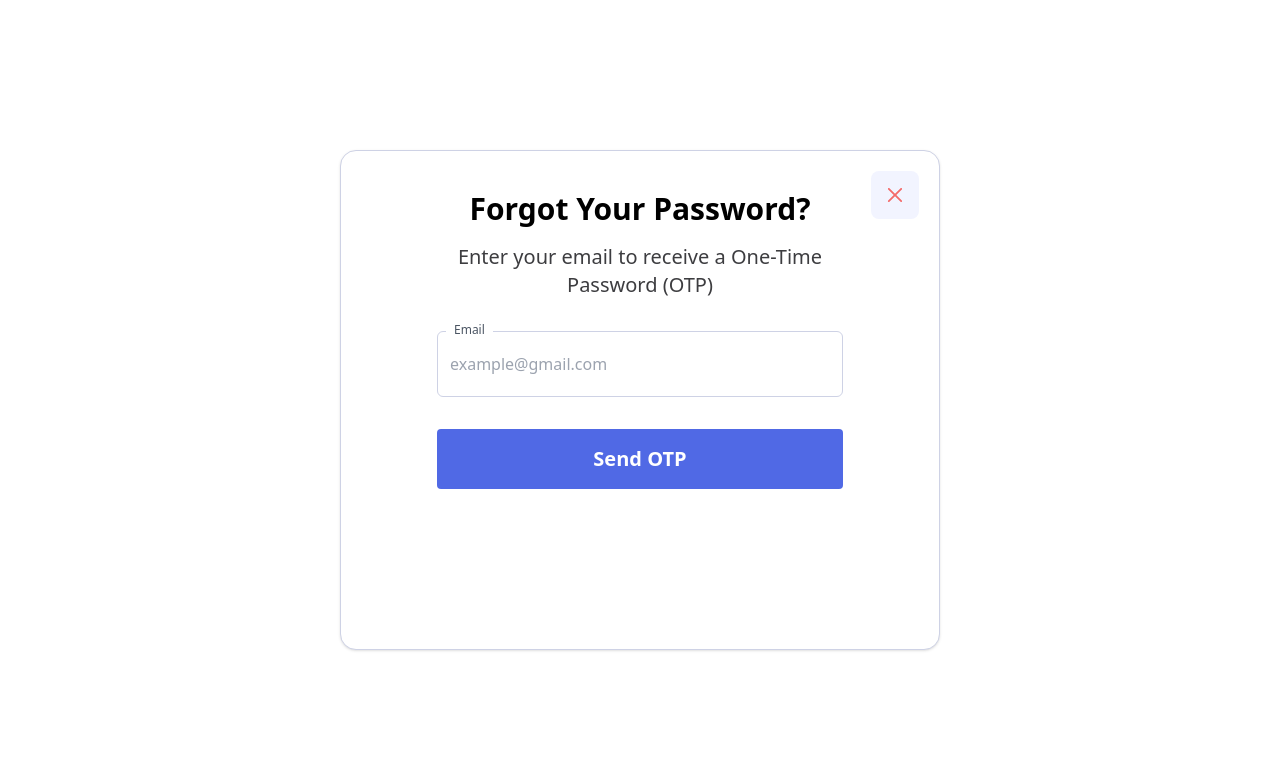
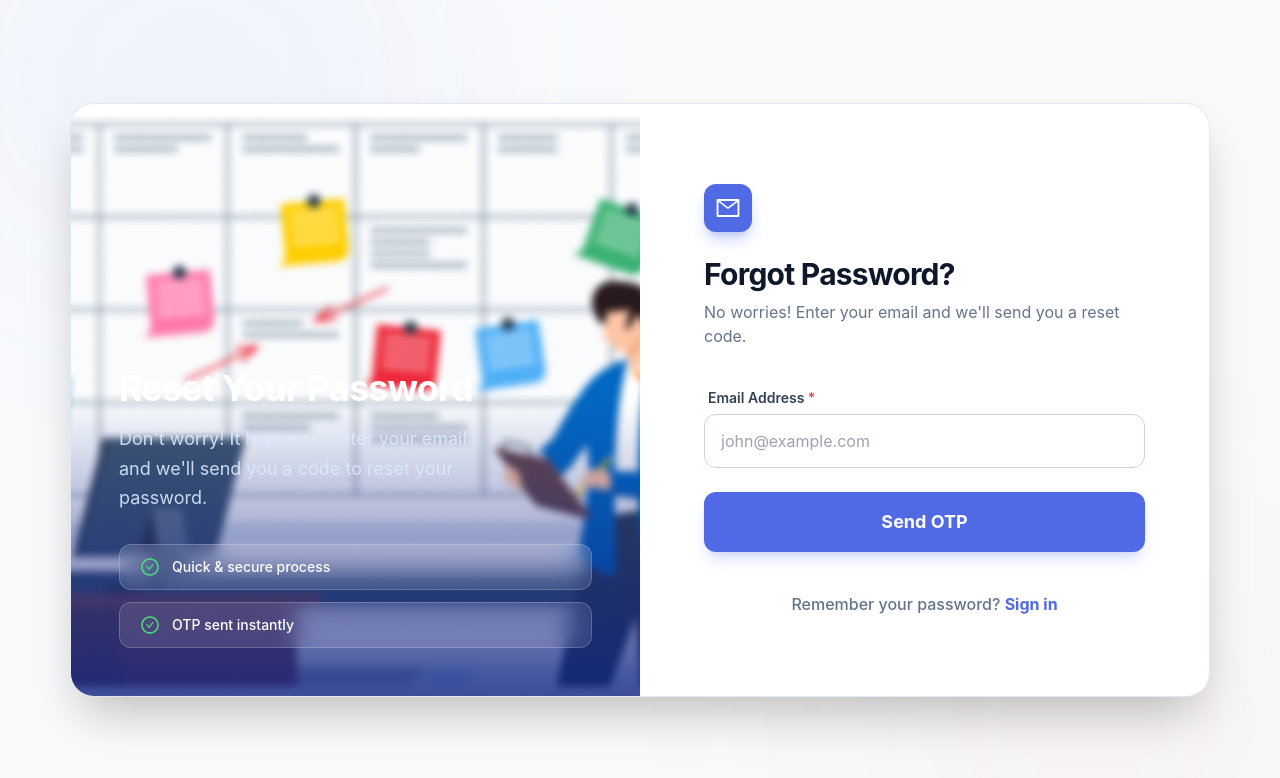
Before and after one commit to faioperation/Timesheet-management-system-full-projects, a React (Vite) app: page /forgot-password in a window 1280 px wide. Shown: the top 778 px of the page. Built offline with nearby package versions, Linux system fonts and the light colour scheme; no server answers.

Commit message:
Authentication completed

```diff
--- a/src/pages/auth/ForgotPassword.jsx
+++ b/src/pages/auth/ForgotPassword.jsx
@@ -1,10 +1,9 @@
-import { Link } from "react-router-dom";
+import { Link, useNavigate } from "react-router-dom";
 import React, { useState } from "react";
-import { RxCross2 } from "react-icons/rx";
 import { useForm } from "react-hook-form";
-import { useNavigate } from "react-router-dom";
 import { apiFetch } from "../../libs/apiFetch";
 import { toast, ToastContainer } from "react-toastify";
+import { AiOutlineCheckCircle, AiOutlineMail } from "react-icons/ai";
 
 export default function ForgotPassword() {
     const navigate = useNavigate();
@@ -32,8 +31,8 @@ export default function ForgotPassword() {
                 toast.success(result.message || "OTP sent successfully to your email", {
                     position: "top-right",
                     autoClose: 3000,
+                    theme: "colored"
                 });
-                // Store email for next step if needed
                 localStorage.setItem('reset_email', formData.email);
                 setTimeout(() => {
                     navigate("/verify-otp");
@@ -42,6 +41,7 @@ export default function ForgotPassword() {
                 toast.error(result.message || "Failed to send OTP", {
                     position: "top-right",
                     autoClose: 3000,
+                    theme: "colored"
                 });
             }
         } catch (error) {
@@ -49,6 +49,7 @@ export default function ForgotPassword() {
             toast.error(`Error: ${error.message || "An unexpected error occurred"}`, {
                 position: "top-right",
                 autoClose: 5000,
+                theme: "colored"
             });
         } finally {
             setIsLoading(false);
@@ -56,30 +57,62 @@ export default function ForgotPassword() {
     };
 
     return (
-        <div className="h-screen flex justify-center items-center text-black p-4">
-            <ToastContainer  />
-            <div className="bg-[#FFFFFF] w-full max-w-[600px] min-h-[500px] max-h-[600px] h-auto z-10 border border-[#CED2E5] shadow relative rounded-[16px] overflow-auto">
-                <Link to={"/login"}>
-                    <div className="bg-[#F2F4FF] p-2 sm:p-3 inline-flex rounded-[8px] absolute top-4 sm:top-5 right-4 sm:right-5 z-20">
-                        <RxCross2 className="text-xl sm:text-2xl font-black text-[#F46B6A]"  />
+        <div className="min-h-screen flex justify-center items-center bg-[#F8FAFC] text-black p-4 sm:p-6 lg:p-10 font-['Inter',_sans-serif]">
+            <ToastContainer />
+
+            {/* Dynamic Background Elements */}
+            <div className="fixed inset-0 overflow-hidden pointer-events-none">
+                <div className="absolute top-[-10%] left-[-5%] w-[40%] h-[40%] rounded-full bg-[#5069E5]/5 blur-[120px]"></div>
+                <div className="absolute bottom-[-10%] right-[-5%] w-[40%] h-[40%] rounded-full bg-[#F46B6A]/5 blur-[120px]"></div>
+            </div>
+
+            <div className="bg-white w-full max-w-[1140px] z-10 border border-[#E2E8F0] shadow-2xl rounded-[24px] grid grid-cols-1 lg:grid-cols-2 overflow-hidden animate-in fade-in zoom-in duration-500">
+
+                {/* Banner Section */}
+                <div className="relative hidden lg:block overflow-hidden group">
+                    <img
+                        className="w-full h-full object-cover transition-transform duration-700 group-hover:scale-105"
+                        src={"/assets/loginbanner.png"}
+                        alt="Forgot password banner"
+                    />
+                    <div className="absolute inset-0 bg-gradient-to-t from-[#0D2080]/80 via-transparent to-transparent flex flex-col justify-end p-12 text-white">
+                        <h2 className="text-4xl font-bold mb-4 tracking-tight">Reset Your Password</h2>
+                        <p className="text-lg text-blue-100/90 leading-relaxed max-w-sm">
+                            Don't worry! It happens. Enter your email and we'll send you a code to reset your password.
+                        </p>
+                        <div className="mt-8 flex flex-col gap-3">
+                            <div className="flex items-center gap-3 bg-white/10 backdrop-blur-md px-5 py-3 rounded-xl border border-white/20">
+                                <AiOutlineCheckCircle className="text-green-400" size={20} />
+                                <span className="text-sm font-medium">Quick & secure process</span>
+                            </div>
+                            <div className="flex items-center gap-3 bg-white/10 backdrop-blur-md px-5 py-3 rounded-xl border border-white/20">
+                                <AiOutlineCheckCircle className="text-green-400" size={20} />
+                                <span className="text-sm font-medium">OTP sent instantly</span>
+                            </div>
+                        </div>
                     </div>
-                </Link>
+                </div>
 
-                <div className="w-full h-full flex flex-col justify-center items-center px-4 sm:px-8 md:px-12 lg:px-24 py-6 sm:py-8 md:py-10">
-                    <div className="w-full max-w-[411px] text-center">
-                        <h2 className="text-2xl sm:text-3xl font-semibold pb-4">Forgot Your Password?</h2>
-                        <p className="text-base sm:text-lg md:text-xl text-[#3D3D40]">
-                            Enter your email to receive a One-Time Password (OTP)
-                        </p>
+                {/* Form Section */}
+                <div className="px-6 sm:px-10 lg:px-16 py-12 lg:py-20 flex flex-col justify-center">
+                    <div className="mb-10">
+                        <div className="w-12 h-12 bg-[#5069E5] rounded-xl flex items-center justify-center text-white mb-6 shadow-lg shadow-[#5069E5]/30">
+                            <AiOutlineMail size={26} />
+                        </div>
+                        <h1 className="text-3xl font-bold text-[#0F172A] mb-2 tracking-tight">Forgot Password?</h1>
+                        <p className="text-[#64748B]">No worries! Enter your email and we'll send you a reset code.</p>
                     </div>
 
-                    <form onSubmit={handleSubmit(onSubmit)} className="w-full mt-8">
-                        <fieldset className="fieldset text-black mb-8">
-                            <legend className="fieldset-legend text-black">Email</legend>
+                    <form onSubmit={handleSubmit(onSubmit)} className="space-y-6">
+                        {/* Email */}
+                        <div className="flex flex-col gap-1.5">
+                            <label className="text-sm font-semibold text-[#334155] px-1">
+                                Email Address <span className="text-red-500">*</span>
+                            </label>
                             <input
                                 type="email"
-                                className="input py-4 border-[#CED2E5] bg-white w-full -mt-1 text-black focus:outline-none"
-                                placeholder="example@gmail.com"
+                                className={`w-full px-4 py-3.5 rounded-xl border ${errors.email ? 'border-red-400 focus:ring-red-100' : 'border-[#CBD5E1] focus:border-[#5069E5] focus:ring-[#5069E5]/10'} bg-white text-gray-900 transition-all outline-none focus:ring-4`}
+                                placeholder="john@example.com"
                                 {...register("email", {
                                     required: "Email is required",
                                     pattern: {
@@ -87,27 +120,36 @@ export default function ForgotPassword() {
                                         message: "Invalid email address"
                                     }
                                 })}
-                             />
+                            />
                             {errors.email && (
-                                <span className="text-red-600 text-sm">{errors.email.message}</span>
+                                <span className="text-xs font-medium text-red-500 mt-1 ml-1">{errors.email.message}</span>
                             )}
-                        </fieldset>
+                        </div>
 
                         <button
                             type="submit"
                             disabled={isLoading}
-                            className="bg-[#5069E5] text-white w-full py-3 sm:py-4 rounded-[4px] font-semibold text-base sm:text-lg md:text-xl cursor-pointer hover:bg-[#3d52c7] transition-colors disabled:opacity-50 disabled:cursor-not-allowed flex items-center justify-center"
+                            className="w-full bg-[#5069E5] hover:bg-[#3E52C1] active:scale-[0.98] text-white py-4 rounded-xl font-bold text-lg shadow-lg shadow-[#5069E5]/20 transition-all duration-200 disabled:opacity-70 disabled:active:scale-100"
                         >
                             {isLoading ? (
-                                <div className="flex items-center gap-2">
-                                    <div className="w-5 h-5 border-2 border-white border-t-transparent rounded-full animate-spin"></div>
-                                    <span>Sending...</span>
+                                <div className="flex items-center justify-center gap-3">
+                                    <div className="w-5 h-5 border-2 border-white/30 border-t-white rounded-full animate-spin"></div>
+                                    <span>Sending OTP...</span>
                                 </div>
                             ) : (
                                 "Send OTP"
                             )}
                         </button>
                     </form>
+
+                    <div className="mt-10 text-center">
+                        <p className="text-[#64748B] font-medium">
+                            Remember your password?{" "}
+                            <Link to="/login" className="text-[#5069E5] font-bold hover:underline decoration-2 underline-offset-4">
+                                Sign in
+                            </Link>
+                        </p>
+                    </div>
                 </div>
             </div>
         </div>
--- a/src/pages/auth/VerifyOTP.jsx
+++ b/src/pages/auth/VerifyOTP.jsx
@@ -1,11 +1,10 @@
-import { Link } from "react-router-dom";
+import { Link, useNavigate } from "react-router-dom";
 import { useState, useEffect, useRef } from "react";
-import { RxCross2 } from "react-icons/rx";
-import { useNavigate } from "react-router-dom";
 import { apiFetch } from "../../libs/apiFetch";
 import { toast, ToastContainer } from "react-toastify";
+import { AiOutlineCheckCircle, AiOutlineSafety } from "react-icons/ai";
 
-export default function verifyOTP() {
+export default function VerifyOTP() {
   const navigate = useNavigate();
   const [otp, setOtp] = useState(["", "", "", "", "", ""]);
   const [email, setEmail] = useState("");
@@ -16,18 +15,18 @@ export default function verifyOTP() {
   const inputRefs = useRef([]);
 
   useEffect(() => {
-    // Get email from localStorage
     const storedEmail = localStorage.getItem("reset_email");
     if (storedEmail) {
       setEmail(storedEmail);
     } else {
-      toast.error("No email found. Please start from forgot password page.");
+      toast.error("No email found. Please start from forgot password page.", {
+        theme: "colored"
+      });
       navigate("/forgot-password");
     }
-  }, [router]);
+  }, [navigate]);
 
   useEffect(() => {
-    // Timer countdown
     if (timer > 0) {
       const interval = setInterval(() => {
         setTimer((prev) => prev - 1);
@@ -37,20 +36,18 @@ export default function verifyOTP() {
   }, [timer]);
 
   const handleChange = (index, value) => {
-    if (!/^\d*$/.test(value)) return; // Only allow digits
+    if (!/^\d*$/.test(value)) return;
 
     const newOtp = [...otp];
     newOtp[index] = value;
     setOtp(newOtp);
 
-    // Auto-focus next input
     if (value && index < 5) {
       inputRefs.current[index + 1]?.focus();
     }
   };
 
   const handleKeyDown = (index, e) => {
-    // Handle backspace
     if (e.key === "Backspace" && !otp[index] && index > 0) {
       inputRefs.current[index - 1]?.focus();
     }
@@ -61,7 +58,7 @@ export default function verifyOTP() {
     const otpCode = otp.join("");
 
     if (otpCode.length !== 6) {
-      toast.error("Please enter all 6 digits");
+      toast.error("Please enter all 6 digits", { theme: "colored" });
       return;
     }
 
@@ -78,17 +75,16 @@ export default function verifyOTP() {
       const result = await res.json();
 
       if (res.ok) {
-        toast.success("OTP verified successfully!");
-        // Don't remove email yet - needed for change password page
+        toast.success("OTP verified successfully!", { theme: "colored" });
         setTimeout(() => {
           navigate("/change-password");
         }, 1000);
       } else {
-        toast.error(result.message || "Invalid OTP");
+        toast.error(result.message || "Invalid OTP", { theme: "colored" });
       }
     } catch (error) {
       console.error("Verify OTP Error", error);
-      toast.error(`Error: ${error.message || "An unexpected error occurred"}`);
+      toast.error(`Error: ${error.message || "An unexpected error occurred"}`, { theme: "colored" });
     } finally {
       setIsVerifying(false);
     }
@@ -98,11 +94,7 @@ export default function verifyOTP() {
     if (timer > 0 || isResending) return;
 
     if (resendCount >= 3) {
-      toast.error("Maximum resend attempts reached. Redirecting to login...");
-      localStorage.removeItem("reset_email");
-      setTimeout(() => {
-        navigate("/change-password");
-      }, 2000);
+      toast.error("Maximum resend attempts reached. Please try again later.", { theme: "colored" });
       return;
     }
 
@@ -120,17 +112,17 @@ export default function verifyOTP() {
       const result = await res.json();
 
       if (res.ok) {
-        toast.success("OTP resent successfully!");
+        toast.success("OTP resent successfully!", { theme: "colored" });
         setResendCount((prev) => prev + 1);
-        setTimer(60); // 1 minute timer
-        setOtp(["", "", "", "", "", ""]); // Clear OTP inputs
+        setTimer(60);
+        setOtp(["", "", "", "", "", ""]);
         inputRefs.current[0]?.focus();
       } else {
-        toast.error(result.message || "Failed to resend OTP");
+        toast.error(result.message || "Failed to resend OTP", { theme: "colored" });
       }
     } catch (error) {
       console.error("Resend OTP Error", error);
-      toast.error(`Error: ${error.message || "An unexpected error occurred"}`);
+      toast.error(`Error: ${error.message || "An unexpected error occurred"}`, { theme: "colored" });
     } finally {
       setIsResending(false);
     }
@@ -143,31 +135,58 @@ export default function verifyOTP() {
   };
 
   return (
-    <div className="h-screen flex justify-center items-center text-black p-4">
+    <div className="min-h-screen flex justify-center items-center bg-[#F8FAFC] text-black p-4 sm:p-6 lg:p-10 font-['Inter',_sans-serif]">
       <ToastContainer />
-      <div className="bg-[#FFFFFF] w-full max-w-[600px] min-h-[500px] max-h-[600px] h-auto z-10 border border-[#CED2E5] shadow rounded-[16px] relative overflow-auto">
-        <Link to={"/forgot-password"}>
-          <div className="bg-[#F2F4FF] p-2 sm:p-3 inline-flex rounded-[8px] absolute top-4 sm:top-5 right-4 sm:right-5 z-20">
-            <RxCross2 className="text-xl sm:text-2xl font-black text-[#F46B6A]" />
+
+      {/* Dynamic Background Elements */}
+      <div className="fixed inset-0 overflow-hidden pointer-events-none">
+        <div className="absolute top-[-10%] left-[-5%] w-[40%] h-[40%] rounded-full bg-[#5069E5]/5 blur-[120px]"></div>
+        <div className="absolute bottom-[-10%] right-[-5%] w-[40%] h-[40%] rounded-full bg-[#F46B6A]/5 blur-[120px]"></div>
       </div>
-        </Link>
 
-        <div className="w-full h-full flex flex-col justify-center items-center px-4 sm:px-8 md:px-12 lg:px-24 py-6 sm:py-8 md:py-10">
-          <div className="w-full max-w-[411px] text-center">
-            <h2 className="text-2xl sm:text-3xl font-semibold pb-4">
-              OTP Verification
-            </h2>
-            <p className="text-sm sm:text-base md:text-lg lg:text-xl text-[#3D3D40]">
-              We have sent a One-Time Password (OTP) to your email:{" "}
-              <span className="text-[#5069E5] font-semibold break-all">
-                {email || "example@gmail.com"}
-              </span>
-              . Please enter it below to verify.
+      <div className="bg-white w-full max-w-[1140px] z-10 border border-[#E2E8F0] shadow-2xl rounded-[24px] grid grid-cols-1 lg:grid-cols-2 overflow-hidden animate-in fade-in zoom-in duration-500">
+
+        {/* Banner Section */}
+        <div className="relative hidden lg:block overflow-hidden group">
+          <img
+            className="w-full h-full object-cover transition-transform duration-700 group-hover:scale-105"
+            src={"/assets/loginbanner.png"}
+            alt="OTP verification banner"
+          />
+          <div className="absolute inset-0 bg-gradient-to-t from-[#0D2080]/80 via-transparent to-transparent flex flex-col justify-end p-12 text-white">
+            <h2 className="text-4xl font-bold mb-4 tracking-tight">Verify Your Identity</h2>
+            <p className="text-lg text-blue-100/90 leading-relaxed max-w-sm">
+              We've sent a 6-digit code to your email. Enter it below to continue with password reset.
+            </p>
+            <div className="mt-8 flex flex-col gap-3">
+              <div className="flex items-center gap-3 bg-white/10 backdrop-blur-md px-5 py-3 rounded-xl border border-white/20">
+                <AiOutlineCheckCircle className="text-green-400" size={20} />
+                <span className="text-sm font-medium">Secure verification</span>
+              </div>
+              <div className="flex items-center gap-3 bg-white/10 backdrop-blur-md px-5 py-3 rounded-xl border border-white/20">
+                <AiOutlineCheckCircle className="text-green-400" size={20} />
+                <span className="text-sm font-medium">Code expires in 10 minutes</span>
+              </div>
+            </div>
+          </div>
+        </div>
+
+        {/* Form Section */}
+        <div className="px-6 sm:px-10 lg:px-16 py-12 lg:py-20 flex flex-col justify-center">
+          <div className="mb-10">
+            <div className="w-12 h-12 bg-[#5069E5] rounded-xl flex items-center justify-center text-white mb-6 shadow-lg shadow-[#5069E5]/30">
+              <AiOutlineSafety size={26} />
+            </div>
+            <h1 className="text-3xl font-bold text-[#0F172A] mb-2 tracking-tight">Enter Verification Code</h1>
+            <p className="text-[#64748B]">
+              We sent a code to{" "}
+              <span className="text-[#5069E5] font-semibold">{email || "your email"}</span>
             </p>
           </div>
 
-          <form onSubmit={handleSubmit} className="w-full mt-6 sm:mt-8 mb-3">
-            <fieldset className="fieldset text-black w-full flex items-center justify-center gap-2 sm:gap-3 mb-6 sm:mb-8 flex-wrap">
+          <form onSubmit={handleSubmit} className="space-y-6">
+            {/* OTP Input */}
+            <div className="flex items-center justify-center gap-2 sm:gap-3">
               {otp.map((digit, index) => (
                 <input
                   key={index}
@@ -179,51 +198,58 @@ export default function verifyOTP() {
                   value={digit}
                   onChange={(e) => handleChange(index, e.target.value)}
                   onKeyDown={(e) => handleKeyDown(index, e)}
-                  className="w-[45px] h-[45px] sm:w-[50px] sm:h-[50px] md:w-[60px] md:h-[60px] text-center text-xl sm:text-2xl border-2 border-[#CED2E5] rounded-lg bg-white text-[#5069E5] font-bold focus:outline-none focus:border-[#5069E5] transition-colors"
+                  className="w-12 h-12 sm:w-14 sm:h-14 text-center text-2xl border-2 border-[#CBD5E1] rounded-xl bg-white text-[#5069E5] font-bold focus:outline-none focus:border-[#5069E5] focus:ring-4 focus:ring-[#5069E5]/10 transition-all"
                   placeholder="0"
                 />
               ))}
-            </fieldset>
+            </div>
 
             <button
               type="submit"
               disabled={isVerifying}
-              className="bg-[#5069E5] text-white w-full py-3 sm:py-4 rounded-[4px] font-semibold text-base sm:text-lg md:text-xl cursor-pointer hover:bg-[#3d52c7] transition-colors disabled:opacity-50 disabled:cursor-not-allowed flex items-center justify-center"
+              className="w-full bg-[#5069E5] hover:bg-[#3E52C1] active:scale-[0.98] text-white py-4 rounded-xl font-bold text-lg shadow-lg shadow-[#5069E5]/20 transition-all duration-200 disabled:opacity-70 disabled:active:scale-100"
             >
               {isVerifying ? (
-                <div className="flex items-center gap-2">
-                  <div className="w-5 h-5 border-2 border-white border-t-transparent rounded-full animate-spin"></div>
+                <div className="flex items-center justify-center gap-3">
+                  <div className="w-5 h-5 border-2 border-white/30 border-t-white rounded-full animate-spin"></div>
                   <span>Verifying...</span>
                 </div>
               ) : (
-                "Verify OTP"
+                "Verify Code"
               )}
             </button>
           </form>
 
-          <div className="flex flex-wrap items-center justify-center gap-2 text-sm sm:text-base">
-            <p>Didn't receive your code?</p>
+          <div className="mt-8 text-center">
+            <p className="text-[#64748B] font-medium mb-2">
+              Didn't receive the code?{" "}
               <button
                 onClick={handleResendOTP}
                 disabled={timer > 0 || isResending}
-              className={`text-[#5069E5] font-semibold ${
-                timer > 0 || isResending
+                className={`text-[#5069E5] font-bold ${timer > 0 || isResending
                     ? "opacity-50 cursor-not-allowed"
-                  : "hover:cursor-pointer hover:underline"
+                    : "hover:underline decoration-2 underline-offset-4"
                   }`}
               >
                 {isResending
                   ? "Sending..."
                   : timer > 0
-                ? `Resend OTP (${formatTime(timer)})`
-                : "Resend OTP"}
+                    ? `Resend (${formatTime(timer)})`
+                    : "Resend Code"}
               </button>
-          </div>
+            </p>
             {resendCount > 0 && (
-            <p className="text-xs sm:text-sm text-[#6D6E73] mt-2">
-              Resend attempts: {resendCount}/3
+              <p className="text-xs text-[#94A3B8] mt-2">
+                Attempts: {resendCount}/3
               </p>
             )}
+          </div>
+
+          <div className="mt-6 text-center">
+            <Link to="/forgot-password" className="text-[#64748B] font-medium hover:text-[#5069E5] transition-colors">
+              ← Back to forgot password
+            </Link>
+          </div>
         </div>
       </div>
     </div>
```
Lines whose indentation alone changed are shown as unchanged.
